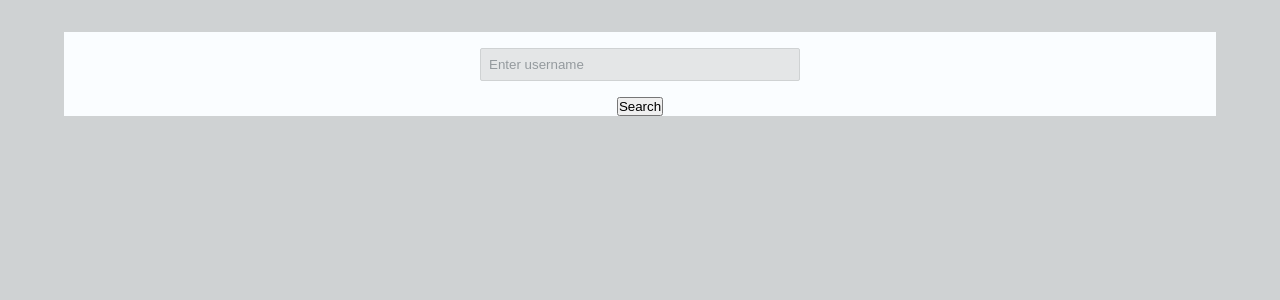
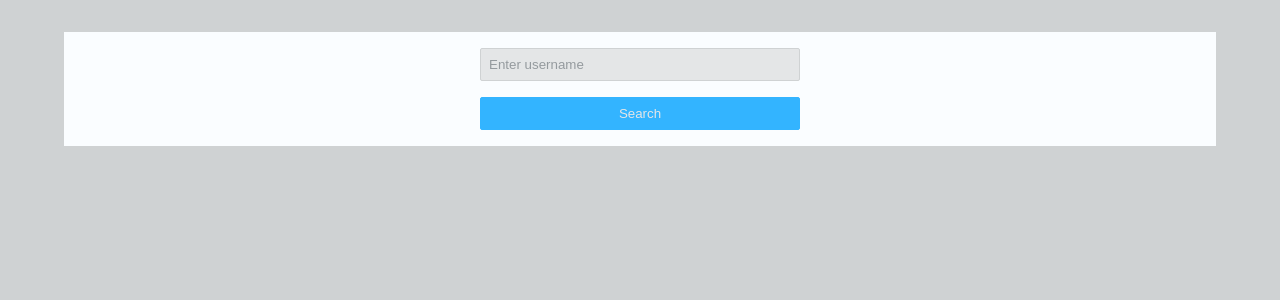
Before and after one commit to Katiao/github-repositories-explorer, a React (Create React App) app: page / in a window 1280 px wide. Shown: the top 300 px of the page. Built offline with nearby package versions, Linux system fonts and the light colour scheme.

Commit message:
Search Button style

```diff
--- a/src/components/Search.js
+++ b/src/components/Search.js
@@ -35,21 +35,36 @@ const Wrapper = styled.section`
     flex-direction: column;
     align-items: center;
     input {
-      outline: none;
       width: 100%;
       max-width: 20rem;
       border: 1px solid;
       border-color: var(--clr-dark-grey);
-      border-width: thin;
       color: var(--clr-primary-black);
+      background-color: var(--clr-light-grey);
       padding: 0.5rem 0.5rem;
-      background-color: var(--clr-light-grey);
       margin: 1rem;
       border-radius: 2px;
     }
     input::placeholder {
       color: var(--clr-darker-grey);
     }
+
+    button {
+      border-radius: 2px;
+      width: 100%;
+      max-width: 20rem;
+      border: 1px solid;
+      border-color: var(--clr-primary-blue);
+      background-color: var(--clr-primary-blue);
+      color: var(--clr-light-grey);
+      padding: 0.5rem 0.5rem;
+      margin: 0 1rem 1rem;
+      cursor: pointer;
+      &:hover {
+        background-color: var(--clr-dark-blue);
+        color: var(--clr-primary-white);
+      }
+    }
   }
 `;
 export default Search;
--- a/src/index.css
+++ b/src/index.css
@@ -6,7 +6,8 @@
 /* Monochromatic colors: change lightness and sometimes reduce saturation but never
 change hue. Primary color to be 100% saturated */
 :root {
-  --clr-primary-blue: hsl(202, 100%, 50%);
+  --clr-primary-blue: hsl(202, 100%, 60%);
+  --clr-dark-blue: hsl(202, 100%, 40%);
   --clr-light-grey: hsl(202, 5%, 90%);
   --clr-dark-grey: hsl(202, 5%, 82%);
   --clr-darker-grey: hsl(202, 5%, 60%);
```
